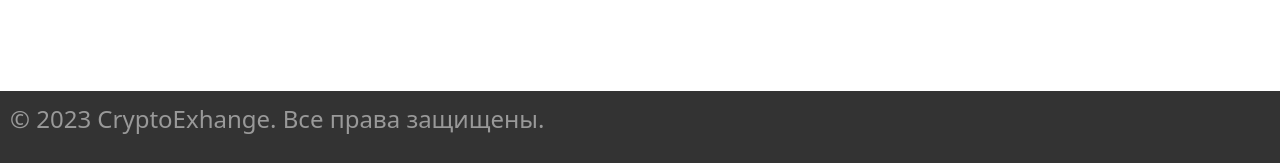
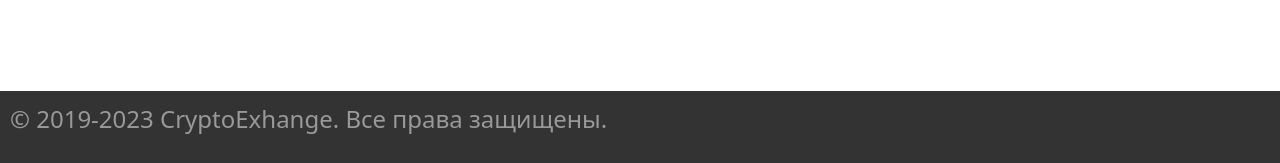
Before and after one commit to Yaroslavv05/miniCryptoExchange-, a Django app: page /login/account/ in a window 1280 px wide. Shown: the part 637-800 px from the top of the page. Run offline with Django 4.2, Linux system fonts and the light colour scheme; some libraries are stand-ins or nearby versions.

Commit message:
add edit

```diff
--- a/crypto/templates/base.html
+++ b/crypto/templates/base.html
@@ -122,7 +122,7 @@
 
 <!-- Create the footer -->
 <footer class="footer">
-    <p>&copy; 2023 CryptoExhange. Все права защищены.</p>
+    <p>&copy; 2019-2023 CryptoExhange. Все права защищены.</p>
 </footer>
 </body>
 </html>
--- a/crypto/trade/config.py
+++ b/crypto/trade/config.py
@@ -1,4 +1,9 @@
+# сайт https://www.infura.io
 INFO = {
+    # 'BTC': {
+    #     'wallet': '0xA52a8e0D2671e53CA993A04F29De16fC0194b13a',
+    #     'api': 'https://mainnet.infura.io/v3/e5f7798e7a404fb19bb38e66d9e615d9' #ETH
+    # },
     'ETH': {
         'wallet': '0xA52a8e0D2671e53CA993A04F29De16fC0194b13a',
         'api': 'https://mainnet.infura.io/v3/e5f7798e7a404fb19bb38e66d9e615d9' #ETH
```
